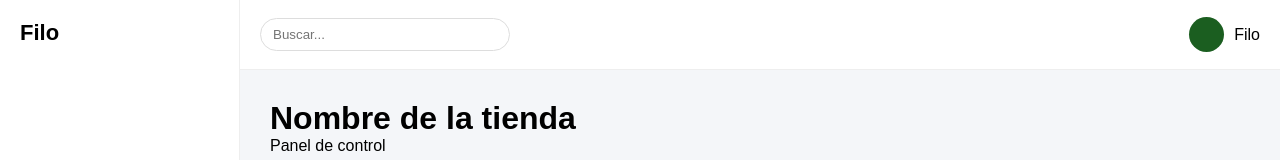
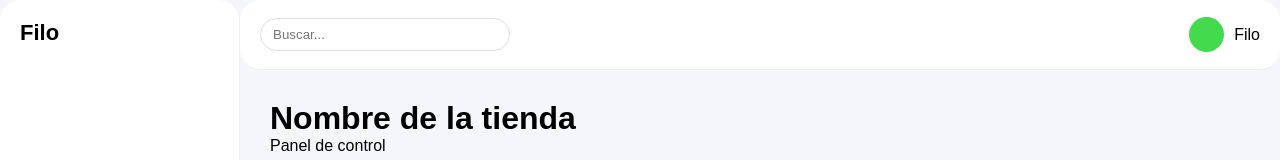
Before and after one commit to leidermadafakazz/Dashboard-filo, a React (Vite) app: page /dashboard in a window 1280 px wide. Shown: the top 160 px of the page. Built offline with nearby package versions, Linux system fonts and the light colour scheme.

Commit message:
corregí border

```diff
--- a/src/styles/dashboard.css
+++ b/src/styles/dashboard.css
@@ -14,6 +14,7 @@
 /* SIDEBAR */
 
 .sidebar {
+  border-radius: 20px;
   width: 240px;
   background: #ffffff;
   padding: 20px;
@@ -65,6 +66,7 @@
 /* TOPBAR */
 
 .topbar {
+  border-radius: 20px;
   height: 70px;
   background: #fff;
   padding: 0 20px;
@@ -90,7 +92,7 @@
 .avatar {
   width: 35px;
   height: 35px;
-  background: #1b5e20;
+  background: #43db4d;
   border-radius: 50%;
 }
 
@@ -113,5 +115,5 @@
   justify-content: center;
   align-items: center;
   font-size: 24px;
-  box-shadow: 0 5px 20px rgba(0,0,0,0.05);
+  box-shadow: 0 5px 20px rgba(0, 0, 0, 0.05);
 }
```
